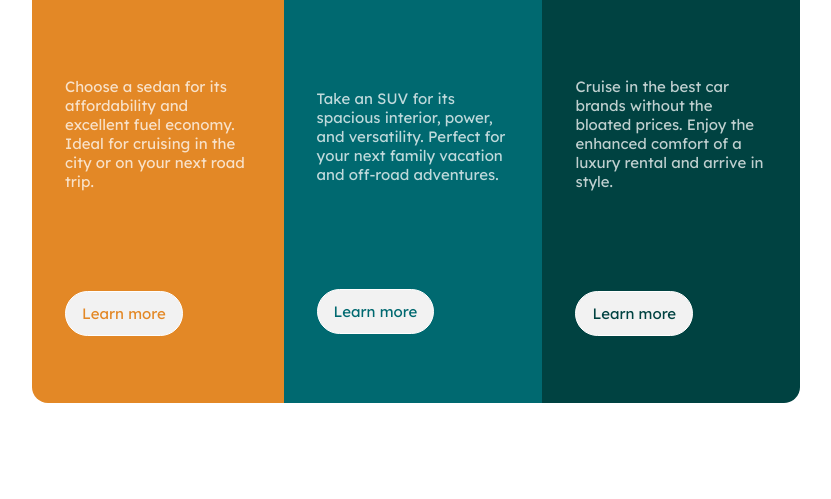
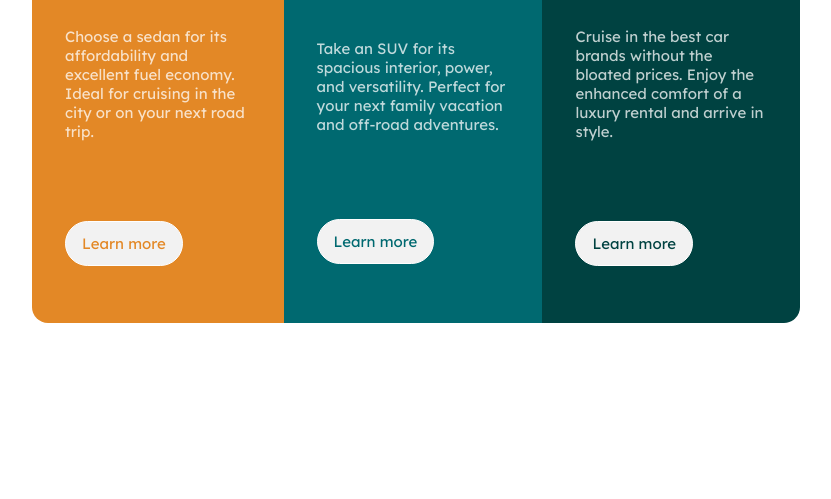
Before and after one commit to jeremie1207/3-column-preview-card-component, a plain HTML site: page index.html in a window 1280 px wide. Shown: the part 301-800 px from the top of the page, without its empty margins (224-1055 px from the left). Drawn offline with Linux system fonts and the light colour scheme.

Commit message:
Update styles.css

```diff
--- a/css/styles.css
+++ b/css/styles.css
@@ -16,12 +16,11 @@ body{
 }
 
 .page-content{
-    height: 80vh;
+    height: 70vh;
     width: 80%;
     margin: 4rem 2rem;
     display: flex;
     flex-direction: column;
-
 
 }
 .page-content div{
@@ -33,6 +32,7 @@ body{
     font-weight: 700;
     margin: 2rem 0;
     color: hsl(0, 0%, 95%);
+    text-transform: uppercase;
 }
 
 .sedans, .suvs, .luxury{
```
